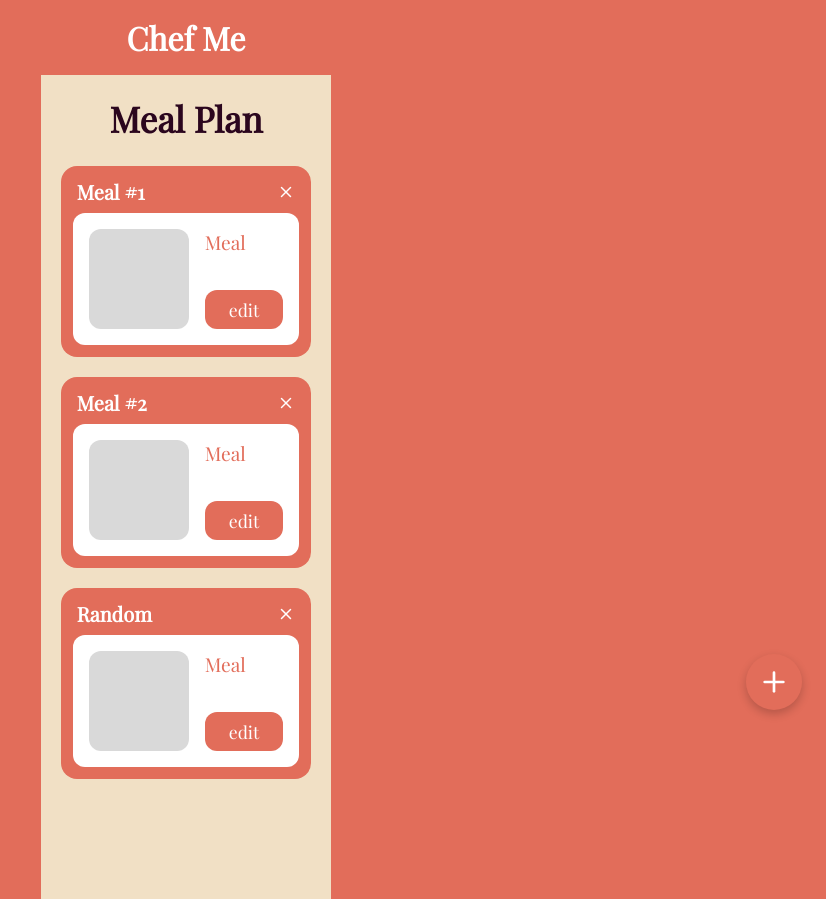
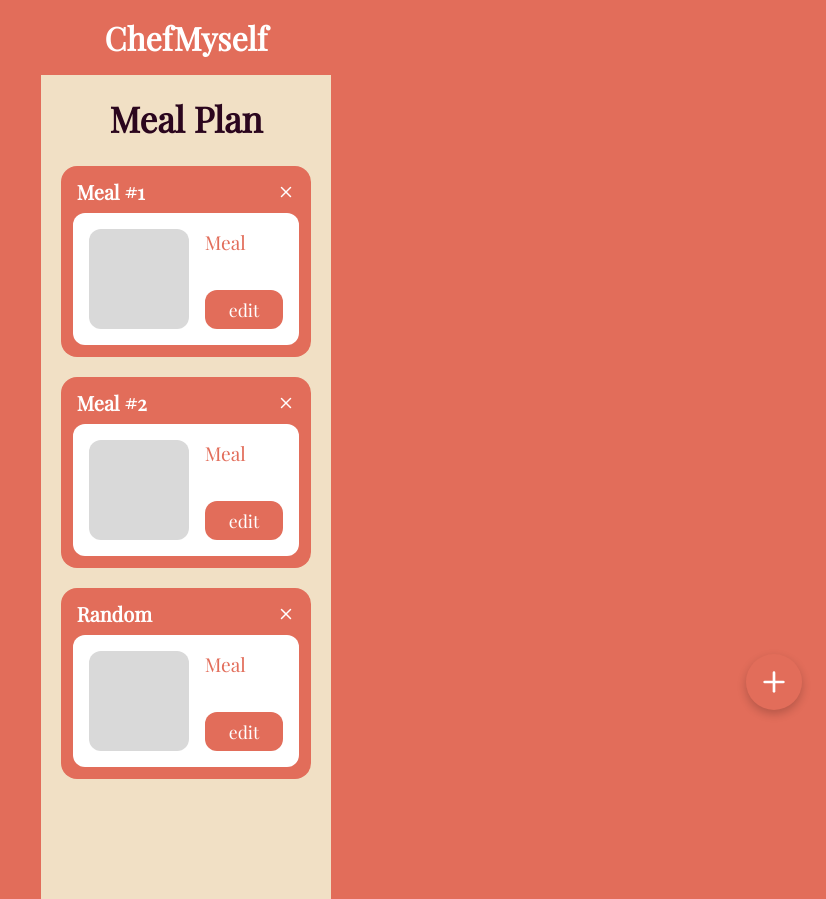
Before and after one commit to pmaidan/ChefMyself, a React (Vite) app: page / in a window 1280 px wide. Shown: the whole page, without its empty margins (454-1280 px from the left). Built offline with nearby package versions, Linux system fonts and the light colour scheme.

Commit message:
Update header title from 'Chef Me' to 'ChefMyself'

```diff
--- a/src/pages/MealPlan.jsx
+++ b/src/pages/MealPlan.jsx
@@ -26,7 +26,7 @@ export default function MealPlan() {
     <div className="meal-plan-page">
       {/* Top Header */}
       <header className="page-header">
-        <h1>Chef Me</h1>
+        <h1>ChefMyself</h1>
       </header>
 
       {/* Main Content Area */}
```
